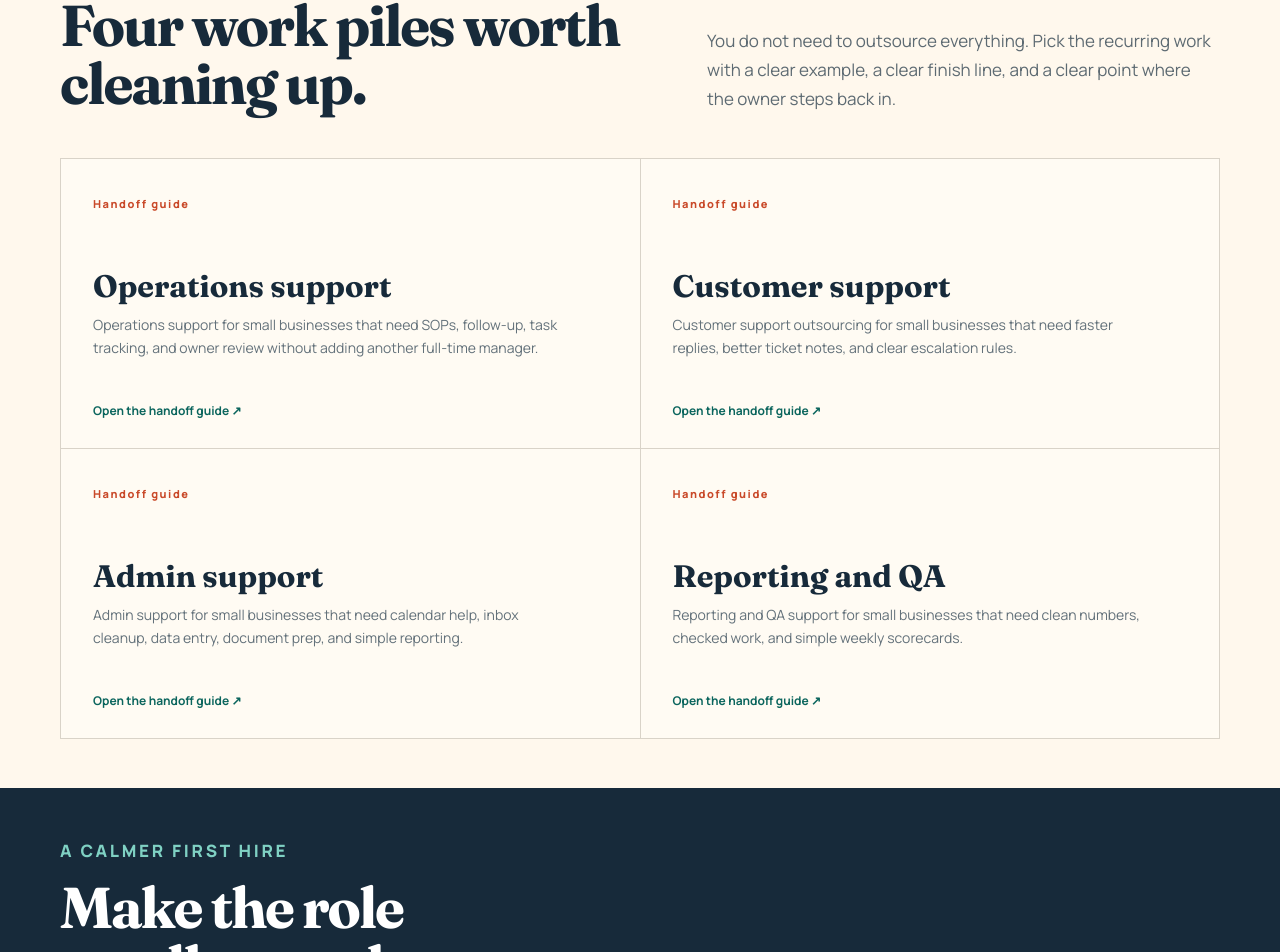
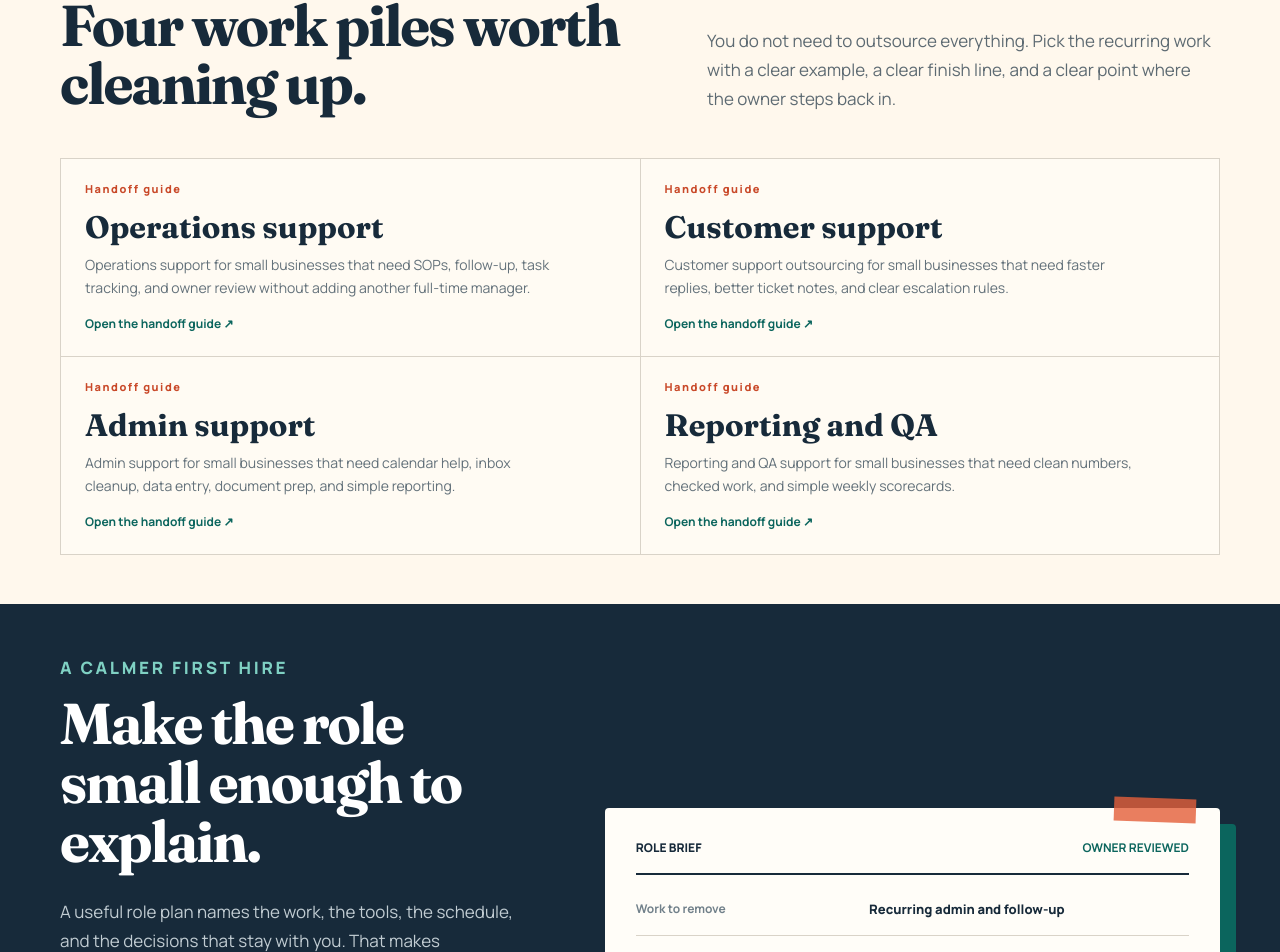
Before and after one commit to coolifystealthagents/outsourcingsmallbusinesses, a Next.js app: page / in a window 1280 px wide. Shown: the part 1260-2212 px from the top of the page. Built offline with nearby package versions, Linux system fonts and the light colour scheme.

Commit message:
Remove fixed height and spacer margins from homepage handoff cards

```diff
--- a/app/field-design.css
+++ b/app/field-design.css
@@ -94,3 +94,5 @@ main>.section,.fleet-main .section{padding-block:clamp(28px,3.8vw,52px)}
 
 /* Keep the people and laptop in view in this portrait photograph. */
 .service-illustration[src="/design-photography/7653771.webp"]{object-position:center 85%!important}
+
+#tasks .service-card{min-height:0;padding:24px;display:flex;flex-direction:column;align-items:flex-start}#tasks .service-card h3{margin:18px 0 10px}#tasks .service-card>strong{position:static;margin-top:16px}#tasks .service-card p{margin-bottom:0}
```
